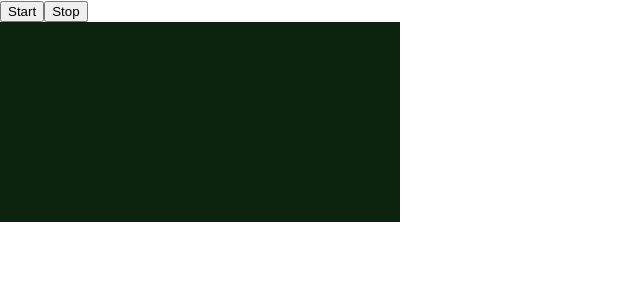
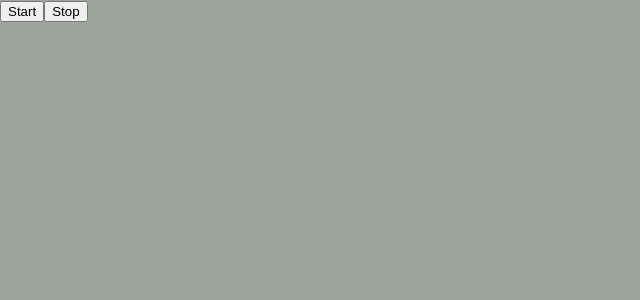
Before and after one commit to venelinpetrov/synthopia, a React (Create React App) app: page / in a window 1280 px wide. Both pictures are taken after a click on the button "Init". Shown: the top 300 px of the page, without its empty margins (0-640 px from the left). Built offline with nearby package versions, Linux system fonts and the light colour scheme.

Commit message:
Fancy styles

```diff
--- a/src/App.css
+++ b/src/App.css
@@ -2,8 +2,16 @@
   color: black;
 }
 
-#scope {
+#Scope {
   background: #0e230e;
-  width: 400px;
-  height: 200px;
+  width: 100vw;
+  height: 100vh;
+  position: absolute;
+  top: 0;
+  opacity: .4;
 }
+
+.ControlPanel {
+  position: relative;
+  z-index: 1000;
+}
--- a/src/App.tsx
+++ b/src/App.tsx
@@ -25,7 +25,7 @@ function App({ ctx }: { ctx: AudioContext}) {
   const handleStart = () => {
     gainNode.gain.setValueAtTime(0, 0);
     gainNode.gain.linearRampToValueAtTime(.5, ctx.currentTime + .02);
-    initOscilloscope(analyserNode, 'scope');
+    initOscilloscope(analyserNode, 'Scope');
   };
 
   const handleStop = () => {
@@ -35,11 +35,11 @@ function App({ ctx }: { ctx: AudioContext}) {
 
   return (
     <div className="App">
-      <div>
+      <div className="ControlPanel">
         <button onClick={handleStart}>Start</button>
         <button onClick={handleStop}>Stop</button>
       </div>
-      <canvas id='scope'></canvas>
+      <canvas id='Scope'></canvas>
     </div>
   );
 }
```
